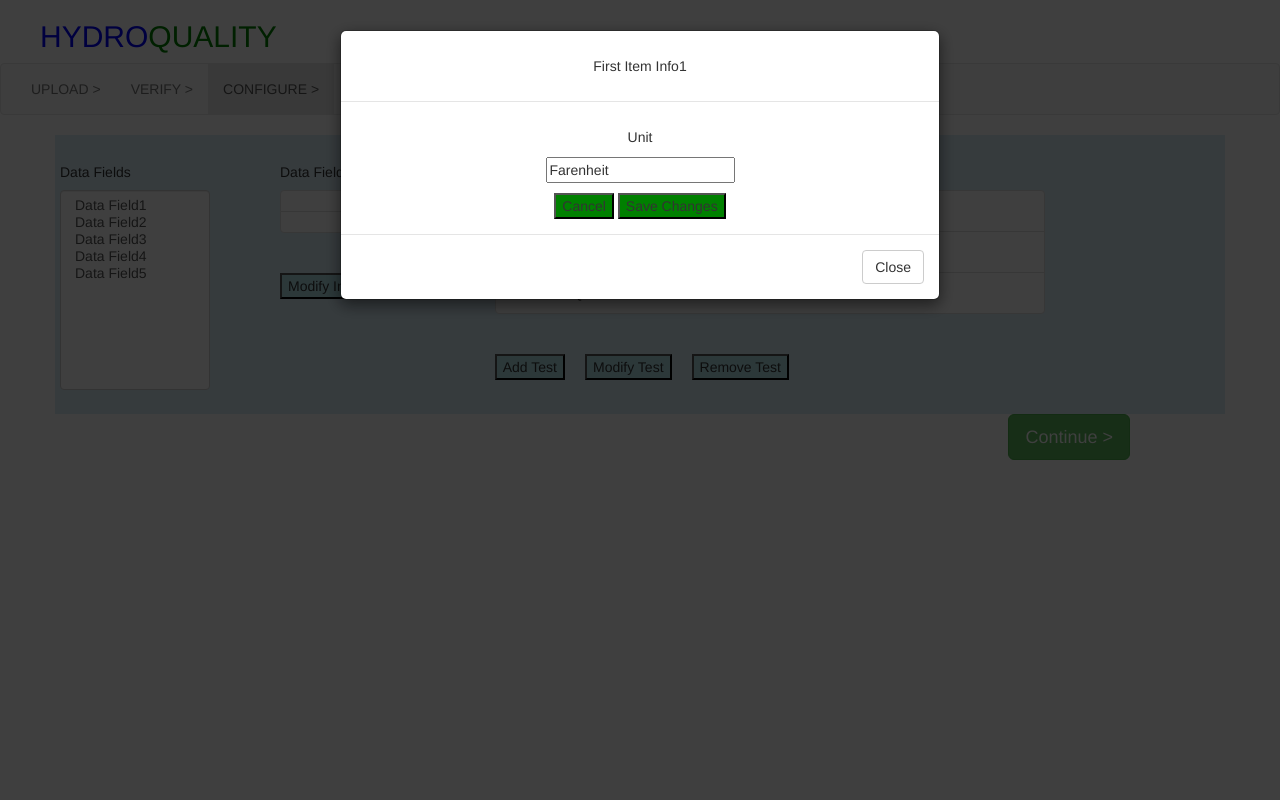
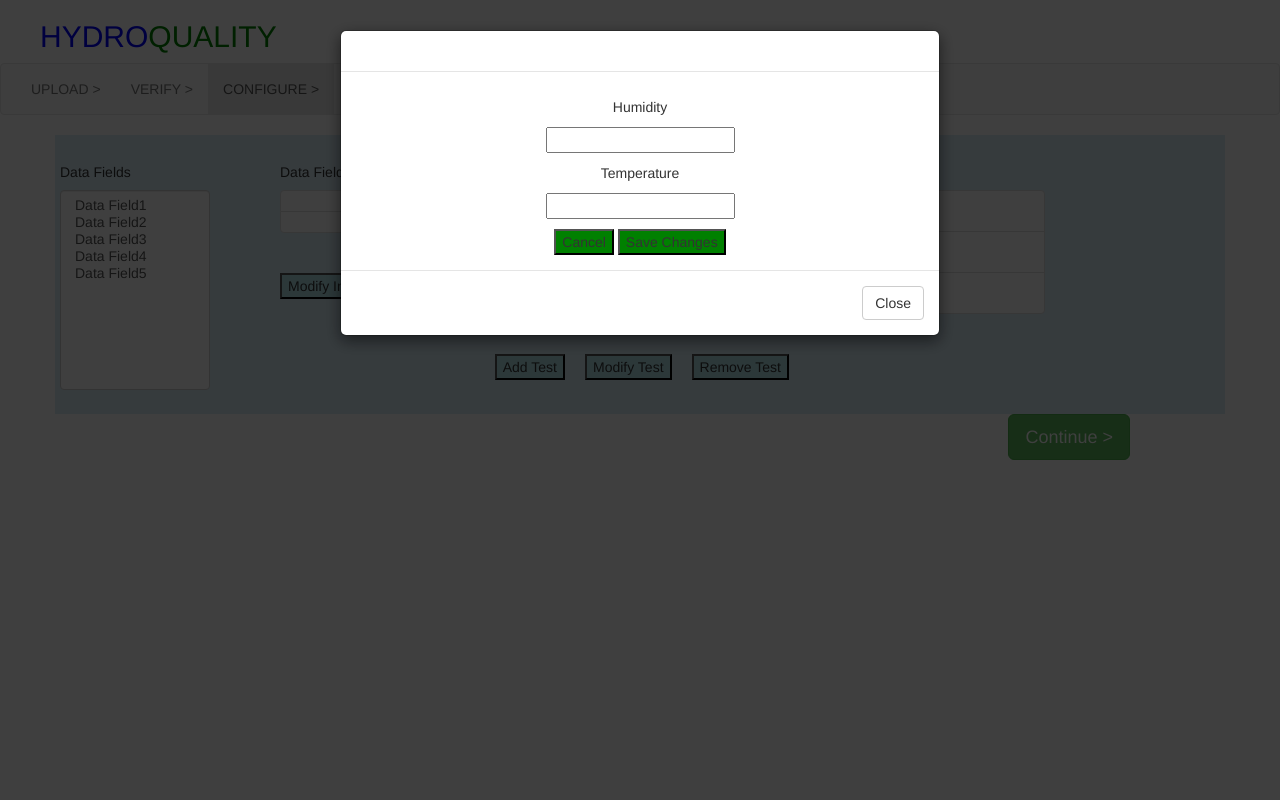
Before and after one commit to IsaiahDaSlaya/CSCI-4710-6710-Team-14, a Flask app: page /config in a window 1280 px wide, after a click on "Modify Information". Run offline with Flask 2, Linux system fonts and the light colour scheme; some libraries are stand-ins or nearby versions.

Commit message:
Update config.html
Modify Information

```diff
--- a/Assignment 6/templates/config.html
+++ b/Assignment 6/templates/config.html
@@ -42,6 +42,9 @@ var googledata = new google.visualization.DataTable();
 		});
 	});
 });
+
+
+
 </script>
 <script>
 function select()
@@ -117,7 +120,7 @@ function select()
 				<div class = "row">
 					<div class = "column">
 					    <div class = "elements">
-							<button style="background-color:powderblue;" data-toggle="modal" data-target="#Modify">Modify Information</button>
+							<button id = 'modifyButton' style="background-color:powderblue;" data-toggle="modal" data-target="#Modify">Modify Information</button>
 						</div>
 					</div>
 				</div>
@@ -160,24 +163,28 @@ function select()
 		</div>
 	</form>
   </div>
-    <div class="modal fade" id="Modify" role="dialog">
-    <div class="modal-dialog">
+    <div class="modal fade" id='Modify' role="dialog">
+    <div class="modal-dialog" id = 'modifyDia'>
 
       <!-- Modal content-->
       <div class="modal-content">
         <div class="modal-header">
          <p>
-		 <center>First Item Info1</center>
+		 <center id = 'm1'></center>
 		 </p>
         </div>
         <div class="modal-body">
 		<center>
           <p>
-		    <center>Unit</center>
+		    <center>Humidity</center>
 		  </p>
-		 <p> <input type="text" name="fname" value = "Farenheit">	</p>
-		  <button style="background-color:green;">Cancel</button>
-		  <button style="background-color:green;">Save Changes</button>
+		 <p> <input id ='humiditytext' type="text" name="fname"></p>
+		 <p>
+		    <center>Temperature</center>
+		  </p>
+		 <p> <input id = 'temperaturetext' type="text" name="fname"></p>
+		  <button style="background-color:green;" id = 'modifyCan'>Cancel</button>
+		  <button style="background-color:green;" id = 'modifySave'>Save Changes</button>
         </div>
 
 		<center>
```
